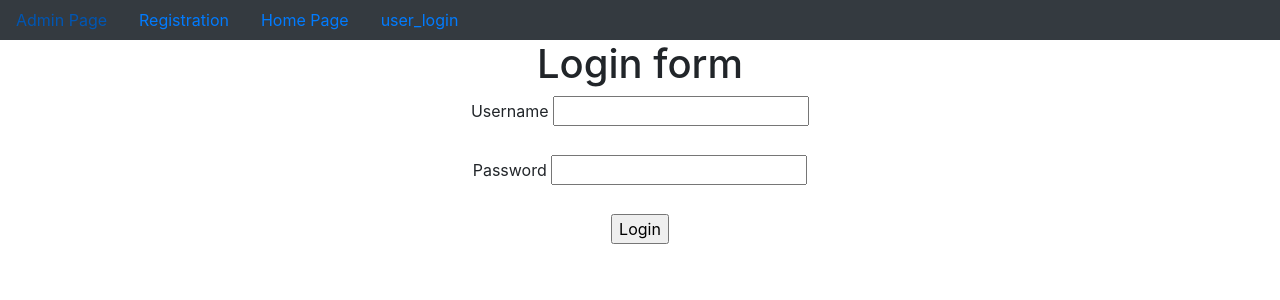
After one commit to ssairaj99/user_registration, a Django app: page /user_login/ in a window 1280 px wide. The commit adds this page. Shown: the top 300 px of the page. Run offline with Django 5.2, Linux system fonts and the light colour scheme; parts of the project's set-up code (start-up, migrations or seed data) failed here and were passed over.

Commit message:
first commit

```diff
--- a/app/views.py
+++ b/app/views.py
@@ -1,12 +1,13 @@
-
 
 from django.shortcuts import render
 
 # Create your views here.
+
 from app.forms import *
-from django.http import HttpResponse
-
+from django.http import HttpResponse,HttpResponseRedirect
+from django.urls import reverse
 from django.core.mail import send_mail
+from django.contrib.auth import authenticate,login
 
 
 def registration(request):
@@ -39,3 +40,27 @@ def registration(request):
             return HttpResponse('Invalid Input')
 
     return render(request,'registration.html',d)
+
+def home(request):
+    if request.session.get('username'):
+        username=request.session.get('username')
+        d={'username':username}
+        return render(request,'home.html',d)
+    return render(request,'home.html')
+
+
+
+def user_login(request):
+    if request.method=='POST':
+        username=request.POST['un']
+        password=request.POST['pw']
+        AUO=authenticate(username=username,password=password)
+
+        if AUO and AUO.is_active:
+            login(request,AUO)
+            request.session['username']=username
+            return HttpResponseRedirect(reverse('home'))
+        else:
+            return HttpResponse('Invalid Credentials')
+
+    return render(request,'user_login.html')
--- a/project30/urls.py
+++ b/project30/urls.py
@@ -2,7 +2,7 @@
 URL configuration for project30 project.
 
 The `urlpatterns` list routes URLs to views. For more information please see:
-    https://docs.djangoproject.com/en/4.2/topics/http/urls/
+    https://docs.djangoproject.com/en/5.0/topics/http/urls/
 Examples:
 Function views
     1. Add an import:  from my_app import views
@@ -22,5 +22,10 @@ from django.conf import settings
 
 urlpatterns = [
     path('admin/', admin.site.urls),
-    path('registration/',registration,name='registration')
-]+static(settings.MEDIA_URL, document_root=settings.MEDIA_ROOT)
+    path('registration/',registration,name='registration'),
+    path('home/',home,name='home'),
+    path('user_login/',user_login,name='user_login'),
+
+
+
+]+ static(settings.MEDIA_URL, document_root=settings.MEDIA_ROOT)
--- /dev/null
+++ b/templates/dummy.html
@@ -0,0 +1,47 @@
+<!doctype html>
+<html lang="en">
+  <head>
+    <!-- Required meta tags -->
+    <meta charset="utf-8">
+    <meta name="viewport" content="width=device-width, initial-scale=1, shrink-to-fit=no">
+
+    <!-- Bootstrap CSS -->
+    <link rel="stylesheet" href="https://cdn.jsdelivr.net/npm/bootstrap@4.6.2/dist/css/bootstrap.min.css" integrity="sha384-xOolHFLEh07PJGoPkLv1IbcEPTNtaed2xpHsD9ESMhqIYd0nLMwNLD69Npy4HI+N" crossorigin="anonymous">
+
+    {% block title %}
+    <title>Hello, world!</title>
+    {% endblock %}
+  </head>
+  <body>
+
+
+    <nav class="nav bg-dark nav-dark">
+        <a href="{% url 'admin:index' %}" class="nav-link">Admin Page</a>
+        <a href="{% url 'registration' %}" class="nav-link">Registration</a>
+        <a href="{% url 'home' %}" class="nav-link">Home Page</a>
+        <a href="{% url 'user_login' %}" class="nav-link">user_login</a>
+    </nav>
+
+    <!-- Optional JavaScript; choose one of the two! -->
+
+    <!-- Option 1: jQuery and Bootstrap Bundle (includes Popper) -->
+    <script src="https://cdn.jsdelivr.net/npm/jquery@3.5.1/dist/jquery.slim.min.js" integrity="sha384-DfXdz2htPH0lsSSs5nCTpuj/zy4C+OGpamoFVy38MVBnE+IbbVYUew+OrCXaRkfj" crossorigin="anonymous"></script>
+    <script src="https://cdn.jsdelivr.net/npm/bootstrap@4.6.2/dist/js/bootstrap.bundle.min.js" integrity="sha384-Fy6S3B9q64WdZWQUiU+q4/2Lc9npb8tCaSX9FK7E8HnRr0Jz8D6OP9dO5Vg3Q9ct" crossorigin="anonymous"></script>
+
+    <!-- Option 2: Separate Popper and Bootstrap JS -->
+    <!--
+    <script src="https://cdn.jsdelivr.net/npm/jquery@3.5.1/dist/jquery.slim.min.js" integrity="sha384-DfXdz2htPH0lsSSs5nCTpuj/zy4C+OGpamoFVy38MVBnE+IbbVYUew+OrCXaRkfj" crossorigin="anonymous"></script>
+    <script src="https://cdn.jsdelivr.net/npm/popper.js@1.16.1/dist/umd/popper.min.js" integrity="sha384-9/reFTGAW83EW2RDu2S0VKaIzap3H66lZH81PoYlFhbGU+6BZp6G7niu735Sk7lN" crossorigin="anonymous"></script>
+    <script src="https://cdn.jsdelivr.net/npm/bootstrap@4.6.2/dist/js/bootstrap.min.js" integrity="sha384-+sLIOodYLS7CIrQpBjl+C7nPvqq+FbNUBDunl/OZv93DB7Ln/533i8e/mZXLi/P+" crossorigin="anonymous"></script>
+    -->
+
+
+{% block body_block %}
+
+{% endblock %}
+
+
+
+
+  </body>
+</html>
--- /dev/null
+++ b/templates/user_login.html
@@ -0,0 +1,26 @@
+{% extends 'dummy.html' %}
+
+
+{% block title %}
+    <title>Login</title>
+{% endblock %}
+
+{% block body_block %}
+    <center>
+        <h1>Login form</h1>
+
+        <form method="POST">
+            {% csrf_token %}
+
+            <label for="un">Username</label>
+            <input type="text" name="un" id="un"><br><br>
+
+            <label for="pw">Password</label>
+            <input type="password" name="pw" id="pw"><br><br>
+
+
+
+            <input type="submit" value="Login">
+        </form>
+    </center>
+{% endblock %}
```
Also changed, not shown: templates/home.html (added, +18 -0 lines), templates/registration.html (+13 -14 lines), db.sqlite3, media/171848.png (added), media/_19389359-1725-4bb0-ae82-e41bcceefcea.jpeg (added), media/_19389359-1725-4bb0-ae82-e41bcceefcea_vxfBso5.jpeg (added), media/_951b03cb-ff54-4197-b3a3-c4ef56e72279.jpeg (added), media/_fce588cc-db0f-4973-98c2-7a6d8bbe2b72_Gqy2aiE.jpeg (added).
